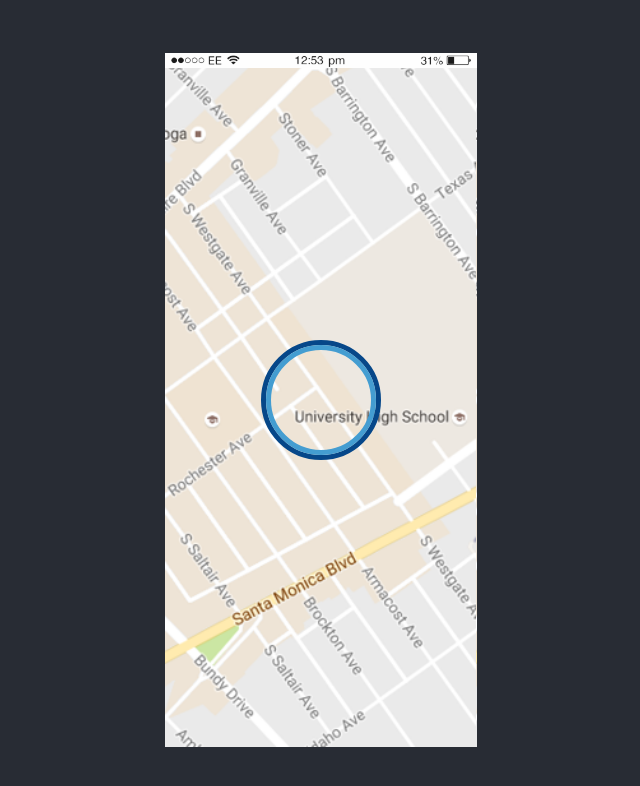
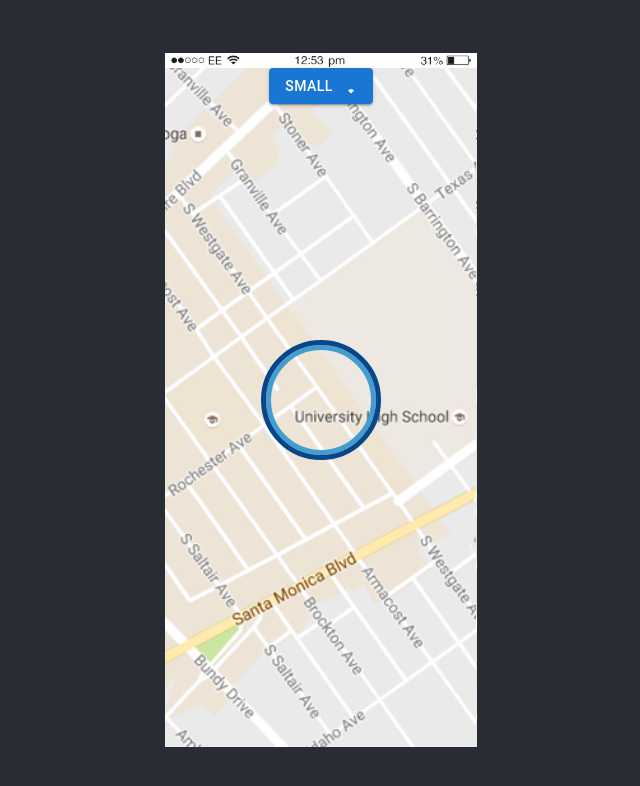
Before and after one commit to haytham5/LocalGuide, a React (Create React App) app in the folder localguide/: page / in a window 1280 px wide. Both pictures are taken after a click on the button "SHARE LOCATION TO USE APP". Shown: the top 786 px of the page, without its empty margins (319-959 px from the left). Built offline with nearby package versions, Linux system fonts and the light colour scheme; a web font is replaced by a local one.

Commit message:
Working on scan radius

```diff
--- a/localguide/package.json
+++ b/localguide/package.json
@@ -5,7 +5,8 @@
   "dependencies": {
     "@emotion/react": "^11.10.6",
     "@emotion/styled": "^11.10.6",
-    "@mui/material": "^5.11.15",
+    "@mui/icons-material": "^5.11.16",
+    "@mui/material": "^5.11.16",
     "@testing-library/jest-dom": "^5.16.5",
     "@testing-library/react": "^13.4.0",
     "@testing-library/user-event": "^13.5.0",
--- a/localguide/src/Components/LocalGuide.js
+++ b/localguide/src/Components/LocalGuide.js
@@ -1,12 +1,23 @@
 import './localguide.css';
 import { useState } from 'react';
 import statusBar from './Status Bar.png';
-import { Button } from '@mui/material';
-
+import { Button, IconButton } from '@mui/material';
+import Wifi1BarIcon from '@mui/icons-material/Wifi1Bar';
+import Wifi2BarIcon from '@mui/icons-material/Wifi2Bar';
+import WifiIcon from '@mui/icons-material/Wifi';
 
 function LocalGuide() {
     const [showLanding, setShowLanding] = useState(true);
     const [showHome, setShowHome] = useState(false);
+
+    const [scanSize, setScanSize] = useState("Small");
+
+    const increaseSize = () => {
+        if(scanSize === "Small") setScanSize("Medium");
+        if(scanSize === "Medium") setScanSize("Large");
+        if(scanSize === "Large") setScanSize("Small");
+
+    }
 
     const landingToHome = () => {
         setShowLanding(false);
@@ -35,9 +46,32 @@
             { showHome &&
             <div className="MainPage">
                 <img src={statusBar} className="StatusBar" alt="Status Bar"/>
-                <div className='Circle2'></div>
-                <div className='Circle1'></div>
 
+                <Button variant="contained" endIcon={
+                    scanSize === "Small" ? <Wifi1BarIcon /> : scanSize === "Medium" ? <Wifi2BarIcon /> : <WifiIcon />
+
+                } onClick={increaseSize}>{scanSize}</Button>
+
+                {scanSize == "Small" &&
+                    <div>
+                        <div className='Circle1' style={{width: '100px', height: '100px'}}></div>
+                        <div className='Circle2' style={{width: '110px', height: '110px'}}></div>
+                    </div>
+                }
+
+                {scanSize == "Medium" &&
+                    <div>
+                        <div className='Circle1' style={{width: '200px', height: '200px'}}></div>
+                        <div className='Circle2' style={{width: '205px', height: '205px'}}></div>
+                    </div>
+                }
+
+                {scanSize == "Large" &&
+                    <div>
+                        <div className='Circle1' style={{width: '285px', height: '285px'}}></div>
+                        <div className='Circle2' style={{width: '290px', height: '290px'}}></div>
+                    </div>
+                }
             </div>}
         </div>
     );
--- a/localguide/src/Components/localguide.css
+++ b/localguide/src/Components/localguide.css
@@ -35,8 +35,7 @@
 .Circle1 {
     border: 5px solid #449DD1;
     border-radius: 100px;
-    height:100px;
-    width:100px;
+
     position: absolute;
     top: 50%;
     left: 50%;
```
Also changed, not shown: 1 other file (tests, documents, lock files or other folders).
